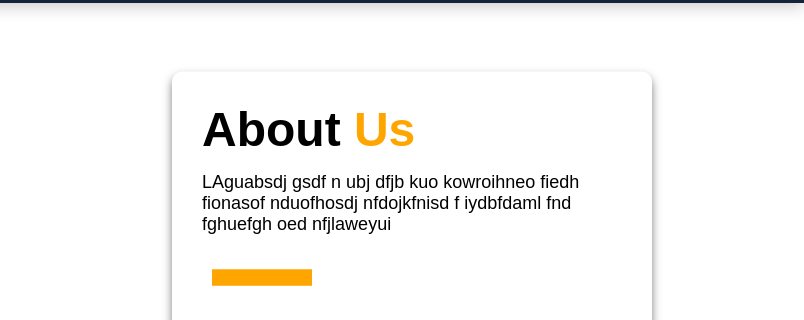
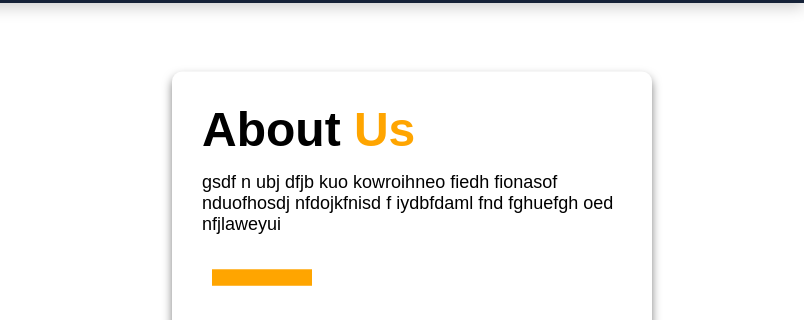
Before and after one commit to jimdmnc/UmakWebDesign, a plain HTML site: page about.html in a window 1280 px wide. Shown: the part 96-416 px from the top of the page, 476-1280 px from the left. Drawn offline with Linux system fonts and the light colour scheme.

Commit message:
Update about.html

```diff
--- a/about.html
+++ b/about.html
@@ -33,7 +33,7 @@
 				<img src="logo.png" alt="logo">
 				<div class="right">
 					<h1>About <span>Us</span></h1>
-					<p>LAguabsdj  gsdf n ubj dfjb kuo kowroihneo fiedh fionasof nduofhosdj nfdojkfnisd f iydbfdaml fnd fghuefgh oed nfjlaweyui</p>
+					<p>  gsdf n ubj dfjb kuo kowroihneo fiedh fionasof nduofhosdj nfdojkfnisd f iydbfdaml fnd fghuefgh oed nfjlaweyui</p>
 					<button class="about-btn"></button>
 				</div>
 			</div>
```
